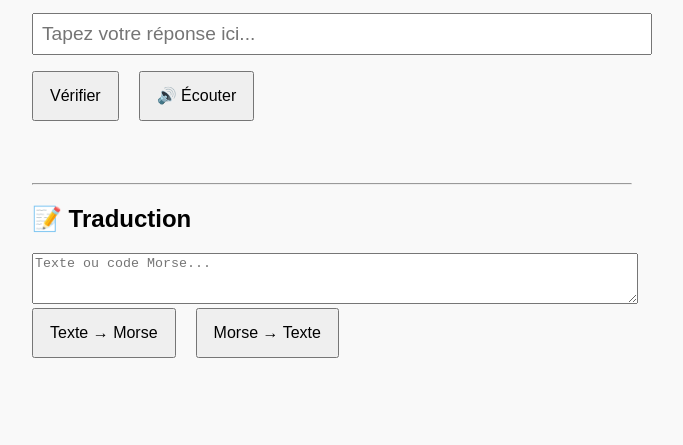
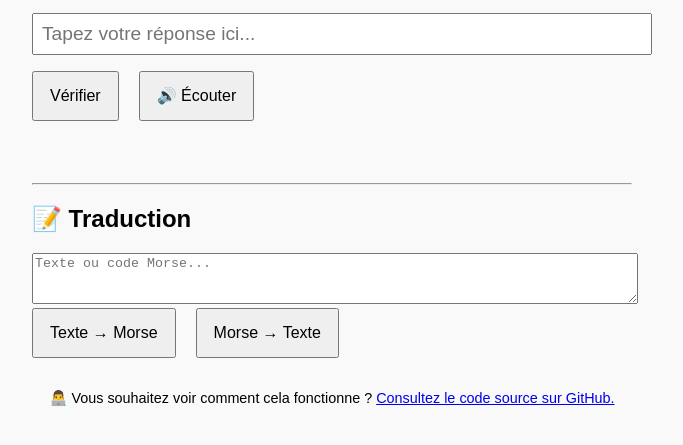
Before and after one commit to AdrienRenggli/Morse-training, a plain HTML site: page index.html in a window 1280 px wide. Shown: the part 143-588 px from the top of the page, without its empty margins (308-991 px from the left). Drawn offline with Linux system fonts and the light colour scheme.

Commit message:
Adding link to repo

```diff
--- a/css/style.css
+++ b/css/style.css
@@ -36,3 +36,9 @@ button {
     margin-top: 1rem;
     min-height: 2em;
 }
+
+footer {
+    margin-top: 2rem;
+    text-align: center;
+    font-size: 0.9em;
+}
--- a/index.html
+++ b/index.html
@@ -37,5 +37,14 @@
 
     <script src="js/script.js"></script>
 
+    <footer>
+    <p>👨‍💻 Vous souhaitez voir comment cela fonctionne ?
+        <a href="https://github.com/AdrienRenggli/Morse-training" target="_blank">
+            Consultez le code source sur GitHub.
+        </a>
+    </p>
+</footer>
+
+
 </body>
 </html>
```
